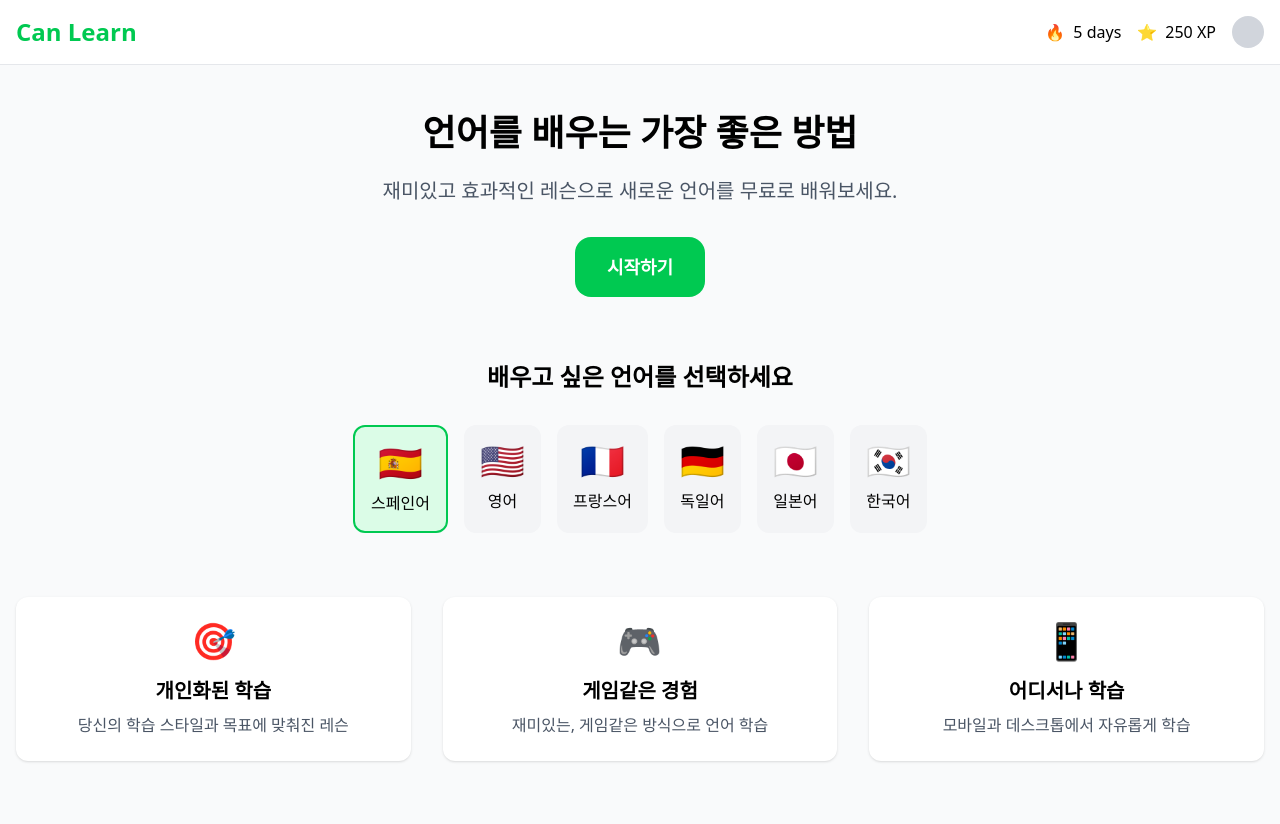
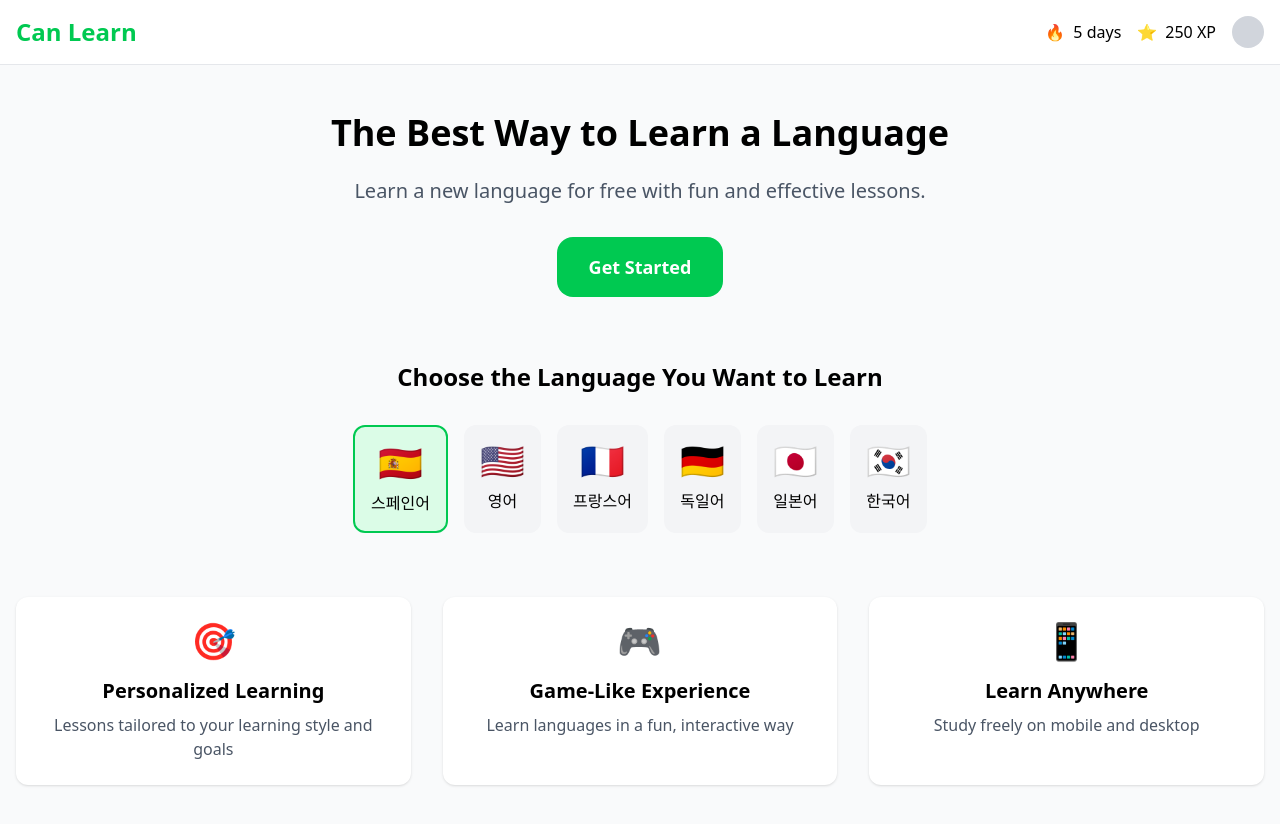
Before and after one commit to pyj2025/can-learn, a Next.js app: page / in a window 1280 px wide. Shown: the top 824 px of the page. Built offline with nearby package versions, Linux system fonts and the light colour scheme.

Commit message:
Redesign the layout

```diff
--- a/src/components/exercise-card.tsx
+++ b/src/components/exercise-card.tsx
@@ -63,20 +63,20 @@ export default function ExerciseCard({
             value={answer}
             onChange={(e) => setAnswer(e.target.value)}
             className="w-full p-3 border-2 border-gray-300 rounded-lg focus:outline-none focus:border-blue-500"
-            placeholder="번역을 입력하세요"
+            placeholder="Enter your translation"
           />
         </div>
       )}
 
       {feedback === 'correct' && (
         <div className="mb-6 p-4 bg-green-100 text-green-800 rounded-lg">
-          정답입니다! 🎉
+          Correct 🎉
         </div>
       )}
 
       {feedback === 'incorrect' && (
         <div className="mb-6 p-4 bg-red-100 text-red-800 rounded-lg">
-          틀렸습니다. 정답은 &quot;{exercise.correctAnswer}&quot; 입니다.
+          Wrong. The correct answer is &quot;{exercise.correctAnswer}&quot;.
         </div>
       )}
 
@@ -89,7 +89,7 @@ export default function ExerciseCard({
         onClick={handleSubmit}
         disabled={!answer}
       >
-        확인
+        Submit
       </button>
     </div>
   );
--- a/src/components/header.tsx
+++ b/src/components/header.tsx
@@ -22,13 +22,7 @@ export default function Header() {
             <span>{user.xp} XP</span>
           </div>
 
-          <div className="w-8 h-8 rounded-full bg-gray-300 overflow-hidden">
-            {/* <img
-              src={user.profileImage}
-              alt={user.name}
-              className="w-full h-full object-cover"
-            /> */}
-          </div>
+          <div className="w-8 h-8 rounded-full bg-gray-300 overflow-hidden"></div>
         </div>
       </div>
     </header>
--- a/src/components/lesson-card.tsx
+++ b/src/components/lesson-card.tsx
@@ -21,10 +21,10 @@ export default function LessonCard({ lesson, userLanguage }: LessonCardProps) {
 
         <div className="flex justify-between items-center">
           <span className="text-sm font-medium px-3 py-1 rounded-full bg-gray-200">
-            레벨 {lesson.level}
+            Level {lesson.level}
           </span>
 
-          {isCompleted && <span className="text-green-500">✓ 완료</span>}
+          {isCompleted && <span className="text-green-500">✓ Completed</span>}
         </div>
       </div>
     </Link>
--- a/src/pages/index.tsx
+++ b/src/pages/index.tsx
@@ -6,22 +6,22 @@ export default function Home() {
     <div className="container mx-auto px-4 py-12">
       <div className="max-w-3xl mx-auto text-center mb-12">
         <h1 className="text-4xl font-bold mb-6">
-          언어를 배우는 가장 좋은 방법
+          The Best Way to Learn a Language
         </h1>
         <p className="text-xl text-gray-600 mb-8">
-          재미있고 효과적인 레슨으로 새로운 언어를 무료로 배워보세요.
+          Learn a new language for free with fun and effective lessons.
         </p>
 
         <Link href="/learn">
           <span className="inline-block bg-green-500 text-white font-bold py-4 px-8 rounded-2xl text-lg hover:bg-green-600 transition">
-            시작하기
+            Get Started
           </span>
         </Link>
       </div>
 
       <div className="mt-16">
         <h2 className="text-2xl font-bold text-center mb-8">
-          배우고 싶은 언어를 선택하세요
+          Choose the Language You Want to Learn
         </h2>
         <LanguageSelector />
       </div>
@@ -29,22 +29,24 @@ export default function Home() {
       <div className="grid grid-cols-1 md:grid-cols-3 gap-8 mt-16">
         <div className="bg-white p-6 rounded-xl shadow text-center">
           <div className="text-4xl mb-4">🎯</div>
-          <h3 className="text-xl font-bold mb-2">개인화된 학습</h3>
+          <h3 className="text-xl font-bold mb-2">Personalized Learning</h3>
           <p className="text-gray-600">
-            당신의 학습 스타일과 목표에 맞춰진 레슨
+            Lessons tailored to your learning style and goals
           </p>
         </div>
 
         <div className="bg-white p-6 rounded-xl shadow text-center">
           <div className="text-4xl mb-4">🎮</div>
-          <h3 className="text-xl font-bold mb-2">게임같은 경험</h3>
-          <p className="text-gray-600">재미있는, 게임같은 방식으로 언어 학습</p>
+          <h3 className="text-xl font-bold mb-2">Game-Like Experience</h3>
+          <p className="text-gray-600">
+            Learn languages in a fun, interactive way
+          </p>
         </div>
 
         <div className="bg-white p-6 rounded-xl shadow text-center">
           <div className="text-4xl mb-4">📱</div>
-          <h3 className="text-xl font-bold mb-2">어디서나 학습</h3>
-          <p className="text-gray-600">모바일과 데스크톱에서 자유롭게 학습</p>
+          <h3 className="text-xl font-bold mb-2">Learn Anywhere</h3>
+          <p className="text-gray-600">Study freely on mobile and desktop</p>
         </div>
       </div>
     </div>
--- a/src/pages/learn/index.tsx
+++ b/src/pages/learn/index.tsx
@@ -15,7 +15,7 @@ export default function LearnPage() {
 
   return (
     <div className="container mx-auto px-4 py-12">
-      <h1 className="text-3xl font-bold text-center mb-8">언어 배우기</h1>
+      <h1 className="text-3xl font-bold text-center mb-8">Learn a Language</h1>
 
       <LanguageSelector />
 
```
